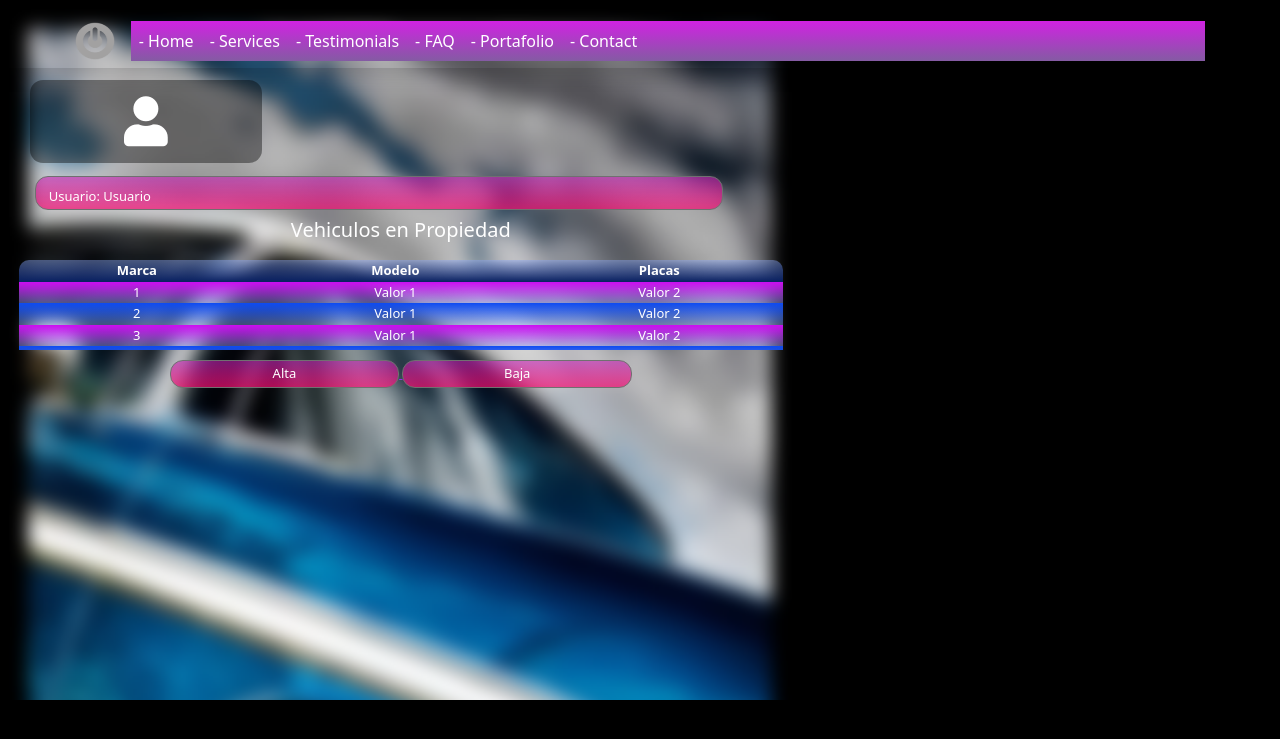
After one commit to bulleto/control.vehicular, a PHP site: page /vehiculos.php in a window 1280 px wide. The commit adds this page. Shown: the top 739 px of the page. Run offline with PHP 8.4, Linux system fonts and the light colour scheme; some libraries are stand-ins or nearby versions.

Commit message:
mas cambios

```diff
--- a/Datos.html
+++ b/Datos.php
@@ -17,13 +17,13 @@
 /////////////////////////////////////////////////////////////////////////////////////////////-->
 <nav class="navbar navbar-expand-lg navbar-dark custom-menu shadow fixed-top" style="background: rgba(0, 0, 0, 0); padding-top: 1rem;">
     <div class="container ">
-      <button class="navbar-toggler" type="button" data-bs-toggle="collapse" data-bs-target="#navbarNav" aria-controls="navbarNav" aria-expanded="false" aria-label="Toggle navigation">
+      <a class="navbar-toggler" href="index3.php">
         <span ><i class="fas fa-arrow-alt-circle-left"></i>
         </span>
-      </button>
+      </a>
 
       <a class="navbar-brand" href="">
-        <img src="images/cerrar_sesion_lg.png" alt="logo image" style="width: 40px; height: 40px;">
+        <img src="images/cerrar_sesion_lg.png" alt="logo image" style="width: 40px; height: 40px; font-size: 20px;">
       </a>
 
       <div class="collapse navbar-collapse justify-content-start" id="navbarNav" style="background:linear-gradient(to top, rgb(132, 91, 163), rgba(209, 34, 227,1));">
--- a/js/login.js
+++ b/js/login.js
@@ -31,7 +31,7 @@ function enviar(e){
                           Swal.fire({
                             icon: 'success',
                             title: '¡Inicio correcto! ',
-                            text:'Bienvenido' + respuesta['usuario'],
+                            text:'Bienvenido: ' + respuesta['usuario'] + '!',
                             showConfirmButton: false,
                             timer: 3000
                           });
--- /dev/null
+++ b/logout.php
@@ -0,0 +1,6 @@
+<?php
+include_once 'partials/sesion.php';
+include_once 'partials/utilities.php';
+signout();
+
+?>
--- /dev/null
+++ b/partials/alta_back.php
@@ -0,0 +1,6 @@
+<?php
+
+
+
+
+?>
--- /dev/null
+++ b/partials/baja_back.php
@@ -0,0 +1,6 @@
+<?php
+
+
+
+
+?>
--- /dev/null
+++ b/partials/sesion.php
@@ -0,0 +1,4 @@
+<?php
+@session_start();
+
+?>
--- a/partials/logout.php
+++ b/partials/utilities.php
@@ -1,6 +1,7 @@
 <?php
 function signout(){
-    unset($_SESSION['']);
+    unset($_SESSION['id_emp']);
+    unset($_SESSION['usuario']);
 
     session_destroy();
     session_regenerate_id(true);
--- /dev/null
+++ b/vehiculos.php
@@ -0,0 +1,163 @@
+<!DOCTYPE html>
+<html lang="en">
+<head>
+    <meta charset="UTF-8">
+    <meta http-equiv="X-UA-Compatible" content="IE=edge">
+    <meta name="viewport" content="width=device-width, initial-scale=1">
+    <title>Patrix, Bootstrap 5 Landing Page</title>
+    <link rel="stylesheet" href="assets/css/style.css">
+    <link rel="stylesheet" href="assets/css/fontawesome.css">
+    <link rel="stylesheet" href="https://cdn.jsdelivr.net/npm/glightbox/dist/css/glightbox.min.css" />
+    <script src="https://cdn.jsdelivr.net/gh/mcstudios/glightbox/dist/js/glightbox.min.js"></script>
+    <link href="https://fonts.googleapis.com/css2?family=Poppins:wght@300;400;500;600;700;800;900&display=swap" rel="stylesheet">
+</head>
+<body>
+<!-- ////////////////////////////////////////////////////////////////////////////////////////
+                               START SECTION 1 - THE NAVBAR SECTION
+/////////////////////////////////////////////////////////////////////////////////////////////-->
+<nav class="navbar navbar-expand-lg navbar-dark custom-menu shadow fixed-top" style="background: rgba(0, 0, 0, 0); padding-top: 1rem;">
+    <div class="container ">
+      <a class="navbar-toggler" href="index3.php">
+        <span ><i class="fas fa-arrow-alt-circle-left"></i>
+        </span>
+      </a>
+
+      <a class="navbar-brand" href="">
+        <img src="images/cerrar_sesion_lg.png" alt="logo image" style="width: 40px; height: 40px;">
+      </a>
+
+      <div class="collapse navbar-collapse justify-content-start" id="navbarNav" style="background:linear-gradient(to top, rgb(132, 91, 163), rgba(209, 34, 227,1));">
+        <ul class="navbar-nav">
+          <li class="nav-item"><a class="nav-link active" aria-current="page" href="index.html"> - Home</a></li>
+          <li class="nav-item"><a class="nav-link" href="#Services"> - Services</a></li>
+          <li class="nav-item"><a class="nav-link" href="#testimonials"> - Testimonials</a></li>
+          <li class="nav-item"><a class="nav-link" href="#faq"> - FAQ</a></li>
+          <li class="nav-item"><a class="nav-link" href="#portfolio"> - Portafolio</a></li>
+          <li class="nav-item"><a class="nav-link" href="#contact"> - Contact</a></li>
+          <li class="nav-item"></li>
+        </ul>
+      </div>
+    </div>
+  </nav>
+
+
+
+<!-- ////////////////////////////////////////////////////////////////////////////////////////////////
+                               START SECTION 5 - THE TESTIMONIALS
+/////////////////////////////////////////////////////////////////////////////////////////////////////-->
+<section id="testimonials" class="testimonials " style="background-image: url(images/vehiculos.png);background-repeat: no-repeat;background-size: cover;">
+  <div class="container custom-container ">
+
+
+
+    <!-- START THE CAROUSEL CONTENT  -->
+    <div class="row align-items-center container" style="margin-left: 0.05rem;">
+      <div class="custom-card-2" style="width: 30%; margin-left: 1rem;  font-size: 50px;background: rgba(0,0,0, 0.4); border-color: rgba(255,255,255, 0);">
+      <i class="fas fa-user"></i>
+
+      </div>
+    </div>
+   <!-- Solicitud de informacion  -->
+
+
+    <!-- START THE CAROUSEL CONTENT  -->
+    <div class="row container" style="margin-left: 0.05rem;">
+
+    <!-- START FORMULARIO DE REGISTRO -->
+
+      <form action=""class="custom-card-2" id="register" style=" background: rgba(250,250,250, 0); border-color: rgba(255,255,255, 0);">
+
+        <div class="custom-card-2" style="width: 90%; margin-left: 1rem; padding-top: 10px;">
+          <div class="" style=" text-align: left; margin-left: 10px;">
+            <label for="user-title" >Usuario: </label>
+             Usuario
+          </div>
+
+
+       </div>
+        <div style="width: 100%; ">
+          <label for="titulo" ><h5>
+            Vehiculos en Propiedad
+          </label>
+        </h5>
+        </div>
+        <div style="overflow-y: auto; height: 90px; margin-top:10px; margin-bottom:10px">
+              <table class="custom-table-1">
+                <thead class="custom-th-1">
+                  <tr>
+                    <th>Marca</th>
+                    <th>Modelo</th>
+                    <th>Placas</th>
+                  </tr>
+                </thead>
+                <tbody class="custom-table-body-1">
+                  <tr>
+                    <td>1</td>
+                    <td>Valor 1</td>
+                    <td>Valor 2</td>
+                  </tr>
+                  <tr>
+                    <td>2</td>
+                    <td>Valor 1</td>
+                    <td>Valor 2</td>
+                  </tr>
+                  <tr>
+                    <td>3</td>
+                    <td>Valor 1</td>
+                    <td>Valor 2</td>
+                  </tr>
+                  <tr>
+                    <td>4</td>
+                    <td>Valor 1</td>
+                    <td>Valor 2</td>
+                  </tr>
+                </tbody>
+              </table>
+            </div>
+
+
+
+
+<!--Botones finales-->
+
+  <a href="AltaVehiculo.php">
+    <button style="width: 30%;" class="custom-card-2" type="button">Alta</button>
+  </a>
+  <a href="BajaVehiculo.php">
+    <button style="width: 30%;" class="custom-card-2" type="button">Baja</button>
+  </a>
+
+</div>
+
+
+
+    </form>
+
+    </div>
+
+
+
+  </div>
+  </section>
+
+
+
+<!-- BACK TO TOP BUTTON  -->
+
+
+
+
+
+    <script src="assets/vendors/js/glightbox.min.js"></script>
+    <script src="//cdn.jsdelivr.net/npm/sweetalert2@11"></script>
+
+    <script src="js/jquery.min.js"></script>
+      <script src="js/jquery-3.0.0.min.js"></script>
+     <script src="assets/js/bootstrap.bundle.min.js"></script>
+     <script>
+
+     </script>
+     <script src="js/registro.js"></script>
+
+</body>
+</html>
```
Also changed, not shown: AltaVehiculo.php (renamed from AltaVehiculo.html, +7 -4 lines), BajaVehiculo.php (renamed from BajaVehiculo.html, +7 -5 lines), Documentos.php (renamed from Documentos.html, +5 -5 lines), index3.php (+4 -4 lines), components/tablaVehiculo.php (added), images/vehiculos.png (added).
